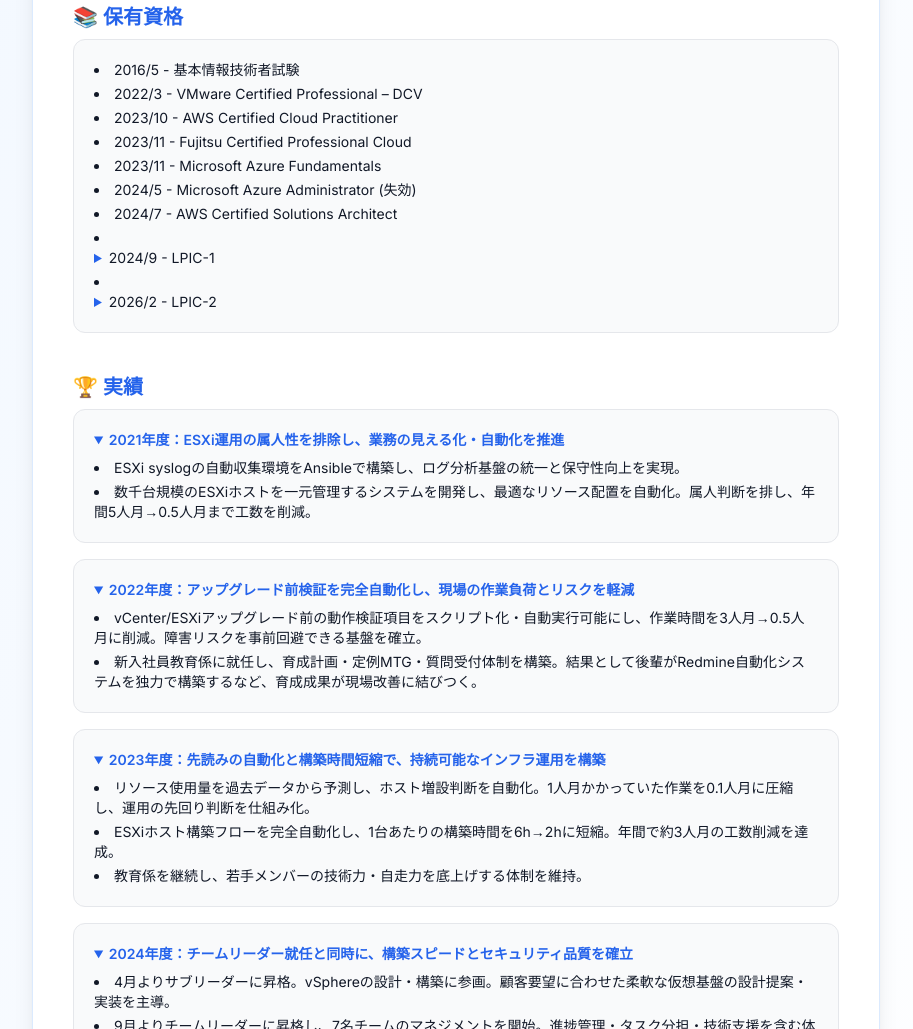
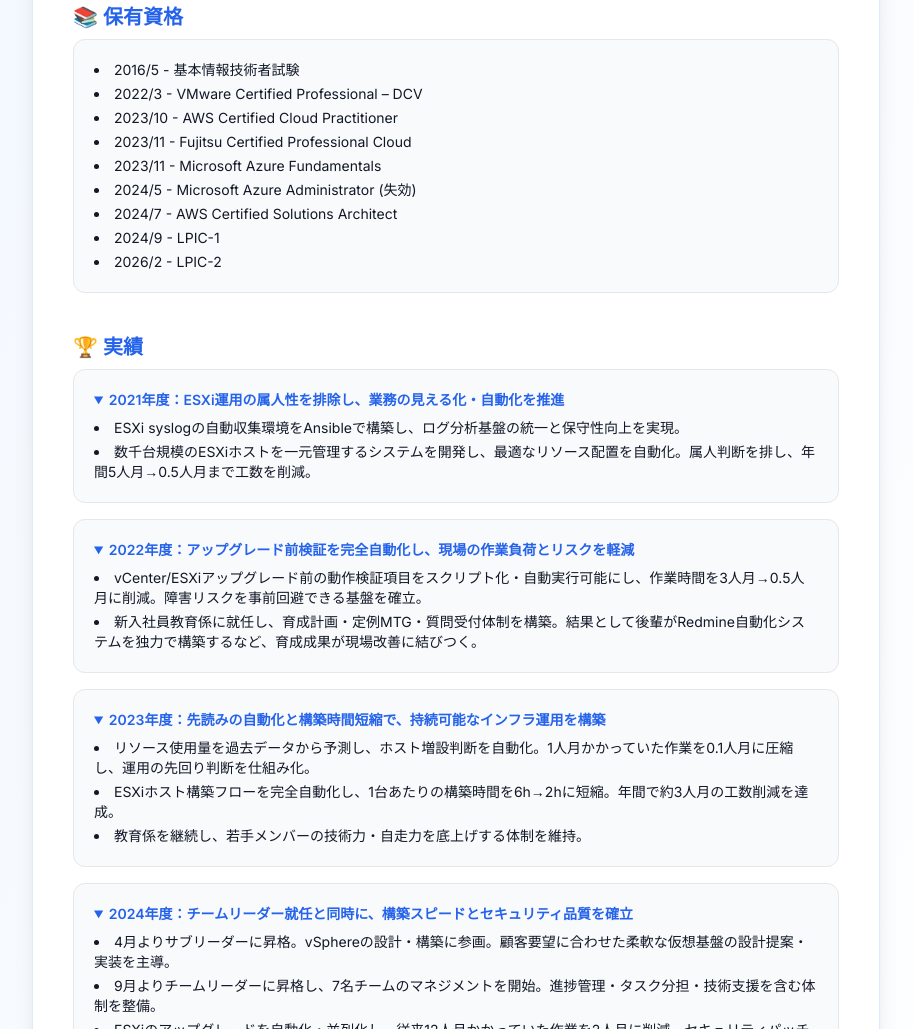
Before and after one commit to fukui-yuto/fukui-yuto.github.io, a plain HTML site: page index.html in a window 1280 px wide. Shown: the part 1211-2240 px from the top of the page, without its empty margins (184-1097 px from the left). Drawn offline with nearby package versions, Linux system fonts and the light colour scheme.

Commit message:
Change details elements to inline display

```diff
--- a/index.html
+++ b/index.html
@@ -139,8 +139,8 @@
             <li>2024/5 - Microsoft Azure Administrator <span>(失効)</span></li>
             <li>2024/7 - AWS Certified Solutions Architect</li>
             <li>
-              <details>
-                <summary class="cursor-pointer">
+              <details class="inline">
+                <summary class="cursor-pointer inline">
                   2024/9 - LPIC-1
                 </summary>
                 <ul class="list-disc ml-5 mt-1">
@@ -150,8 +150,8 @@
               </details>
             </li>
             <li>
-              <details>
-                <summary class="cursor-pointer">
+              <details class="inline">
+                <summary class="cursor-pointer inline">
                   2026/2 - LPIC-2
                 </summary>
                 <ul class="list-disc ml-5 mt-1">
```
